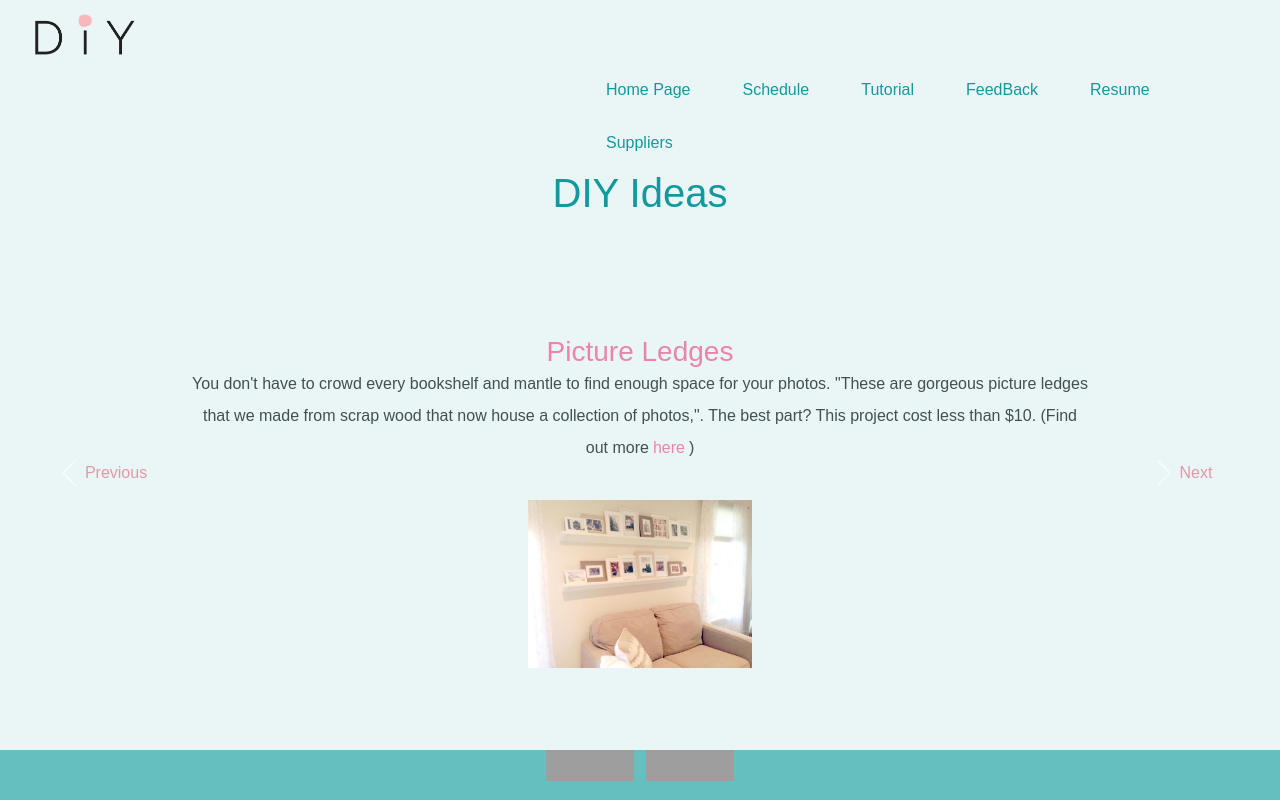
After one commit to lama-45/DIY_Web_Project, a PHP site: page /Diy_ideas.php in a window 1280 px wide. The commit adds this page. Run offline with PHP 8.4, Linux system fonts and the light colour scheme; some libraries are stand-ins or nearby versions; grey boxes are pictures that could not be loaded.

Commit message:
new page,Footer

```diff
--- a/CSS/styles.css
+++ b/CSS/styles.css
@@ -29,7 +29,12 @@
 
 .Footer{
   background-color: #66bfbf;
-  padding: 50px 0 20px;
+
+  position: fixed;
+   bottom: 0;
+   left: 0;
+   right: 0;
+   height: 50px;
 }
 
 
--- /dev/null
+++ b/pages/Diy_ideas.php
@@ -0,0 +1,65 @@
+<?xml version="1.0" encoding = "UTF-8" ?>
+
+<!DOCTYPE html PUBLIC "-//W3C//DTD XHTML 1.0 Strict//EN"
+  "http://www.w3.org/TR/xhtml1/DTD/xhtml1-strict.dtd">
+
+
+<html xmlns = "http://www.w3.org/1999/xhtml">
+  <head>
+    <meta content="" />
+    <!-- BOOTSTRAP-->
+    <link href="https://cdn.jsdelivr.net/npm/bootstrap@5.1.3/dist/css/bootstrap.min.css" rel="stylesheet" />
+    <!-- CSS-->
+    <link rel="stylesheet" href="../CSS/styles.css" />
+    <!-- js jquery-->
+    <script type="text/javascript" src="https://code.jquery.com/jquery-3.2.1.slim.min.js" ></script>
+    <script  type="text/javascript" src="https://cdnjs.cloudflare.com/ajax/libs/popper.js/1.12.9/umd/popper.min.js" ></script>
+    <script  type="text/javascript" src="https://maxcdn.bootstrapcdn.com/bootstrap/4.0.0/js/bootstrap.min.js" ></script>
+    <title>DIY ideas</title>
+  </head>
+  <body>
+    <div class="headerInclude">
+      <?php
+        include("../includes/Header.php");
+         ?>
+
+    </div>
+    <div class="linksInclude">
+      <?php
+      include("../includes/Links.php");
+      ?>
+    </div>
+    <div id="ideas-carousel" class="carousel slide" data-interval="false">
+      <div class="carousel-inner">
+        <h2>DIY Ideas</h2>
+        <div class="carousel-item active">
+          <h3 class="pinkFont">Picture Ledges</h3>
+          <p>You don't have to crowd every bookshelf and mantle to find enough space for your photos.
+            "These are gorgeous picture ledges that we made from scrap wood that now house a collection of photos,".
+            The best part? This project cost less than $10. (Find out more<a class="aIdeas" href="https://www.justmeasuringup.com/picture-ledges/">here</a>)</p>
+            <img class="ideas-img" src="../images/ledge.jpg" alt="ledge">
+          </div>
+          <div class="carousel-item">
+            <h3 class="pinkFont">Wooden Baby Gym</h3>
+            <p>Not loving the look of your kids clunky plastic toys? Making this gorgeous wooden baby gym is
+              easier than you'd expect.
+              but ideas are unlimited. (Find out how to make your own <a class="aIdeas" href="https://bestlifeonline.com/easy-diy-home-projects/">here</a>.)</p>
+              <img class="ideas-img2" src="../images/wooden-baby-gym.jpg" alt="wooden-baby-gym">
+            </div>
+          </div>
+          <a class="carousel-control-prev" href="#ideas-carousel" role="button" data-slide="prev">
+            <span class="carousel-control-prev-icon" aria-hidden="true"></span>
+            <span class="sr-only">Previous</span>
+          </a>
+          <a class="carousel-control-next" href="#ideas-carousel" role="button" data-slide="next">
+            <span class="carousel-control-next-icon" aria-hidden="true"></span>
+            <span class="sr-only">Next</span>
+          </a>
+        </div>
+        <div class="footerInclude">
+          <?php
+          include("../includes/Footer.php");
+          ?>
+        </div>
+  </body>
+</html>
```
Also changed, not shown: pages/homePage.php (+5 -33 lines).
